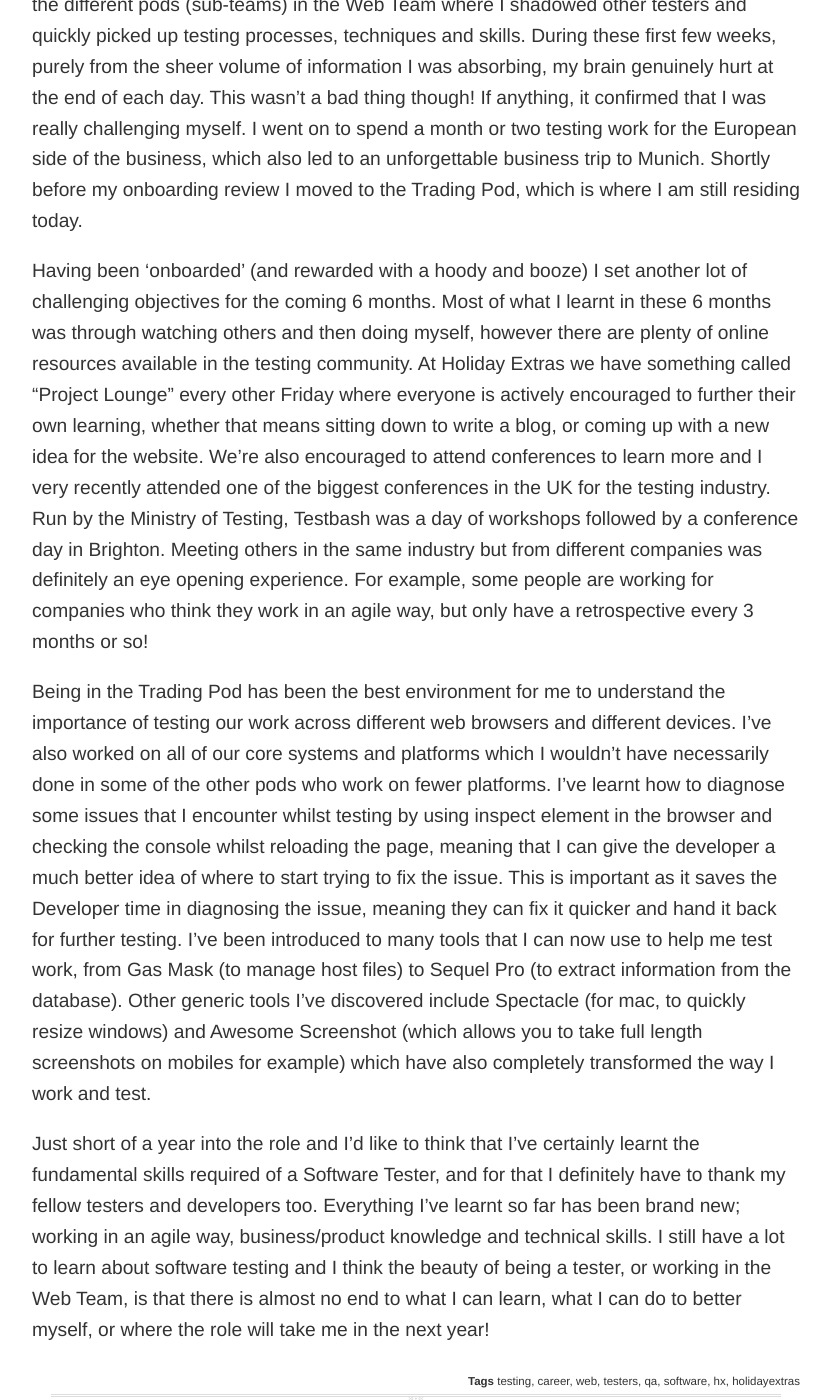
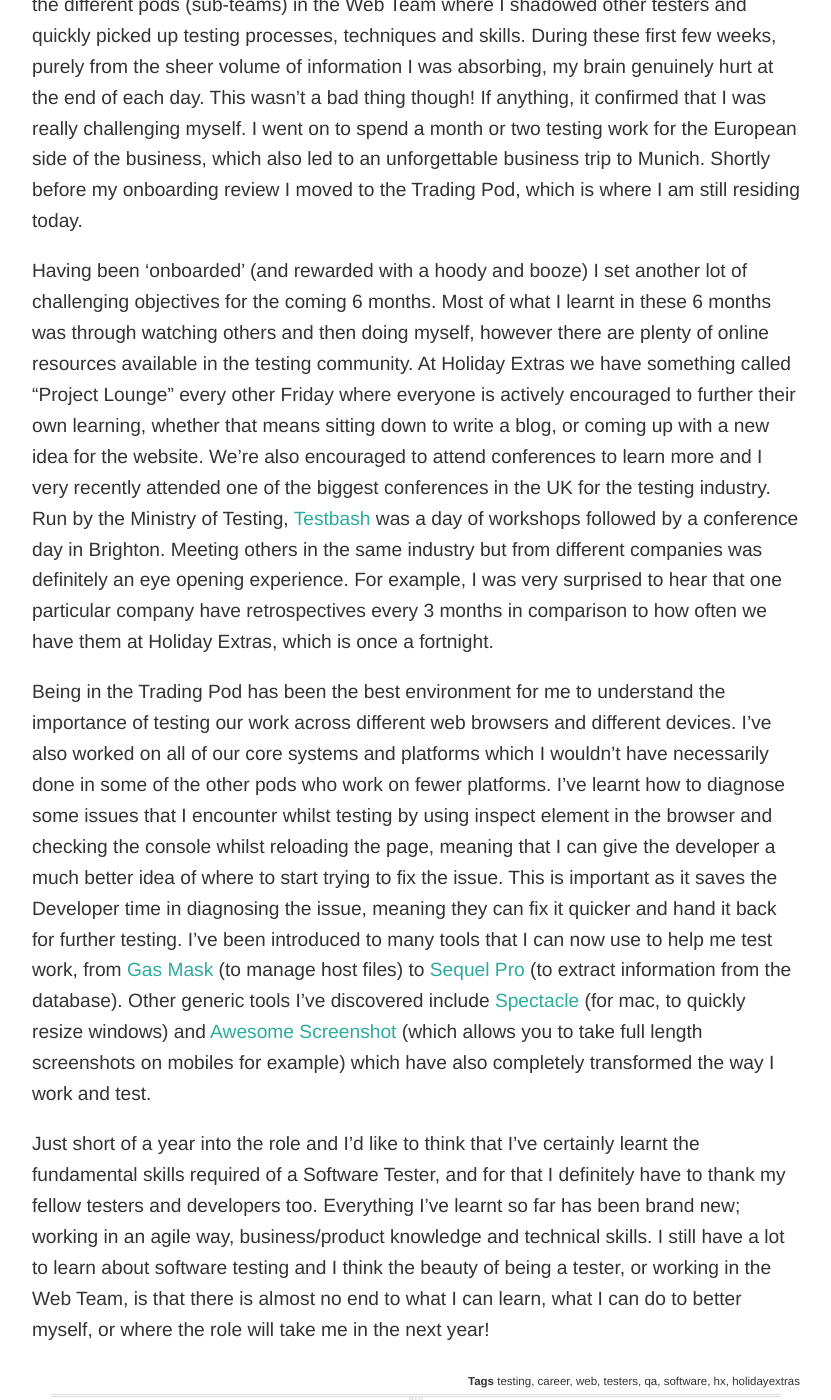
Before and after one commit to holidayextras/holidayextras.github.com, a Jekyll site: the page built from _posts/2016-03-17-becoming-a-software-tester.md, in a window 1280 px wide and 1400 px high, scrolled down 1108 px. Shown: the whole window, without its empty margins (224-1055 px from the left). Built offline with Jekyll 4.4.1, drawn with Linux system fonts in a browser that asks for light colours; nearby versions of some CDN libraries; comment, search, counter and statistics services are not loaded; some of the changed text lies outside the part shown.

Commit message:
Added in links and changed testbash example.

```diff
--- a/_posts/2016-03-17-becoming-a-software-tester.md
+++ b/_posts/2016-03-17-becoming-a-software-tester.md
@@ -8,7 +8,7 @@ comments: true
 excerpt: "This is my story about how I made the transition from driving vans all over Kent, to being able to confidently and effectively test an ecommerce website for bugs and issues."
 ---
 
-About a year ago I was driving 3.5T sprinter vans, delivering groceries for a well-known supermarket, considering what I was going to do with my career and wondering when I was next going to be able to use a toilet. Now I’m a Software Tester at Holiday Extras, who are currently 20th on The Sunday Times Best 100 Companies to Work For. This blog is about how I made that change and how I’ve adapted from thinking that CSS stood for Counter Strike Source, to being able to effectively test a website.
+About a year ago I was driving 3.5T sprinter vans, delivering groceries for a well-known supermarket, considering what I was going to do with my career and wondering when I was next going to be able to use a toilet. Now I’m a Software Tester at <a href="http://holidayextras.co.uk">Holiday Extras</a>, who are currently 20th on <a href="http://appointments.thesundaytimes.co.uk/article/best100companies">The Sunday Times Best 100 Companies to Work For</a>. This blog is about how I made that change and how I’ve adapted from thinking that CSS stood for Counter Strike Source, to being able to effectively test a website.
 
 The interview process for Holiday Extras was by far the hardest and most challenging I’ve experienced. After submitting my application, there was a telephone interview, an assessment day and then a face to face interview before I was offered the job. As I was really after a challenge, this was a wonderful taste of just how much I would be pushed in this new role.
 
@@ -16,8 +16,8 @@ Holiday Extras do things a bit differently to most other companies. For example,
 
 The first thing I did was come up with some demanding objectives with my line manager to be achieved by the end of my onboarding. I then spent a couple of weeks rotating around the different pods (sub-teams) in the Web Team where I shadowed other testers and quickly picked up testing processes, techniques and skills. During these first few weeks, purely from the sheer volume of information I was absorbing, my brain genuinely hurt at the end of each day. This wasn't a bad thing though! If anything, it confirmed that I was really challenging myself. I went on to spend a month or two testing work for the European side of the business, which also led to an unforgettable business trip to Munich. Shortly before my onboarding review I moved to the Trading Pod, which is where I am still residing today.
 
-Having been 'onboarded' (and rewarded with a hoody and booze) I set another lot of challenging objectives for the coming 6 months. Most of what I learnt in these 6 months was through watching others and then doing myself, however there are plenty of online resources available in the testing community. At Holiday Extras we have something called “Project Lounge” every other Friday where everyone is actively encouraged to further their own learning, whether that means sitting down to write a blog, or coming up with a new idea for the website.  We’re also encouraged to attend conferences to learn more and I very recently attended one of the biggest conferences in the UK for the testing industry. Run by the Ministry of Testing, Testbash was a day of workshops followed by a conference day in Brighton. Meeting others in the same industry but from different companies was definitely an eye opening experience. For example, some people are working for companies who think they work in an agile way, but only have a retrospective every 3 months or so!
+Having been 'onboarded' (and rewarded with a hoody and booze) I set another lot of challenging objectives for the coming 6 months. Most of what I learnt in these 6 months was through watching others and then doing myself, however there are plenty of online resources available in the testing community. At Holiday Extras we have something called “Project Lounge” every other Friday where everyone is actively encouraged to further their own learning, whether that means sitting down to write a blog, or coming up with a new idea for the website.  We’re also encouraged to attend conferences to learn more and I very recently attended one of the biggest conferences in the UK for the testing industry. Run by the Ministry of Testing, <a href="http://ministryoftesting.com/training-events/testbash-brighton-2016/">Testbash</a> was a day of workshops followed by a conference day in Brighton. Meeting others in the same industry but from different companies was definitely an eye opening experience. For example, I was very surprised to hear that one particular company have retrospectives every 3 months in comparison to how often we have them at Holiday Extras, which is once a fortnight.
 
-Being in the Trading Pod has been the best environment for me to understand the importance of testing our work across different web browsers and different devices. I’ve also worked on all of our core systems and platforms which I wouldn’t have necessarily done in some of the other pods who work on fewer platforms. I’ve learnt how to diagnose some issues that I encounter whilst testing by using inspect element in the browser and checking the console whilst reloading the page, meaning that I can give the developer a much better idea of where to start trying to fix the issue. This is important as it saves the Developer time in diagnosing the issue, meaning they can fix it quicker and hand it back for further testing. I’ve been introduced to many tools that I can now use to help me test work, from Gas Mask (to manage host files) to Sequel Pro (to extract information from the database). Other generic tools I’ve discovered include Spectacle (for mac, to quickly resize windows) and Awesome Screenshot (which allows you to take full length screenshots on mobiles for example) which have also completely transformed the way I work and test.
+Being in the Trading Pod has been the best environment for me to understand the importance of testing our work across different web browsers and different devices. I’ve also worked on all of our core systems and platforms which I wouldn’t have necessarily done in some of the other pods who work on fewer platforms. I’ve learnt how to diagnose some issues that I encounter whilst testing by using inspect element in the browser and checking the console whilst reloading the page, meaning that I can give the developer a much better idea of where to start trying to fix the issue. This is important as it saves the Developer time in diagnosing the issue, meaning they can fix it quicker and hand it back for further testing. I’ve been introduced to many tools that I can now use to help me test work, from <a href="http://clockwise.ee/">Gas Mask</a> (to manage host files) to <a href="http://www.sequelpro.com/">Sequel Pro</a> (to extract information from the database). Other generic tools I’ve discovered include <a href="https://spectacleapp.com/">Spectacle</a> (for mac, to quickly resize windows) and <a href="https://awesomescreenshot.com/">Awesome Screenshot</a> (which allows you to take full length screenshots on mobiles for example) which have also completely transformed the way I work and test.
 
 Just short of a year into the role and I’d like to think that I’ve certainly learnt the fundamental skills required of a Software Tester, and for that I definitely have to thank my fellow testers and developers too. Everything I’ve learnt so far has been brand new; working in an agile way, business/product knowledge and technical skills. I still have a lot to learn about software testing and I think the beauty of being a tester, or working in the Web Team, is that there is almost no end to what I can learn, what I can do to better myself, or where the role will take me in the next year!
```
